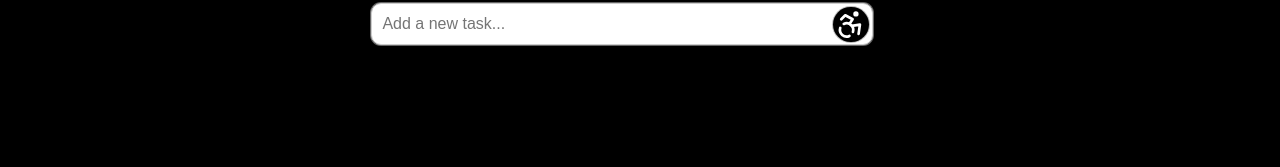
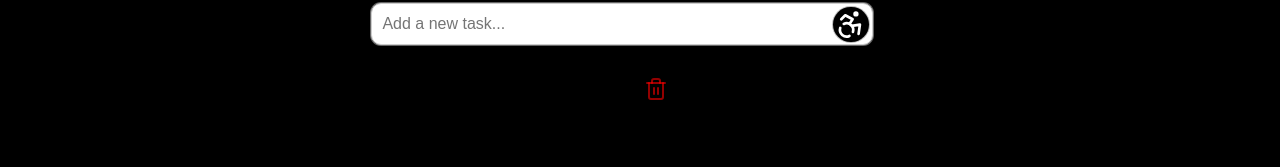
Before and after one commit to TRON1215/REACT, a React (Vite) app: page /tasks in a window 1280 px wide. Shown: the part 139-306 px from the top of the page. Built offline with nearby package versions, Linux system fonts and the light colour scheme.

Commit message:
delete all

```diff
--- a/src/components/Tasks.jsx
+++ b/src/components/Tasks.jsx
@@ -125,15 +125,17 @@ export const Tasks = () => {
 
                         />
                     </div>
-                    <br></br>
-                    <Trash2
+                </div>
+
+            ))}
+            <div>
+            <Trash2
                         onClick={()=>handleDeleteAll()}
                         className='trash-icon'
                         // className={`trash-icon ${onClickCheck ? 'loading':null}`}
 
                         />
-                </div>
-            ))}
+            </div>
             <div className='todo-item'>
                 {(todoIndex === -1 && onClickCheck) && <span style={{opacity: 0.5}}>
                     {todos.length + 1}.{todo}
```
